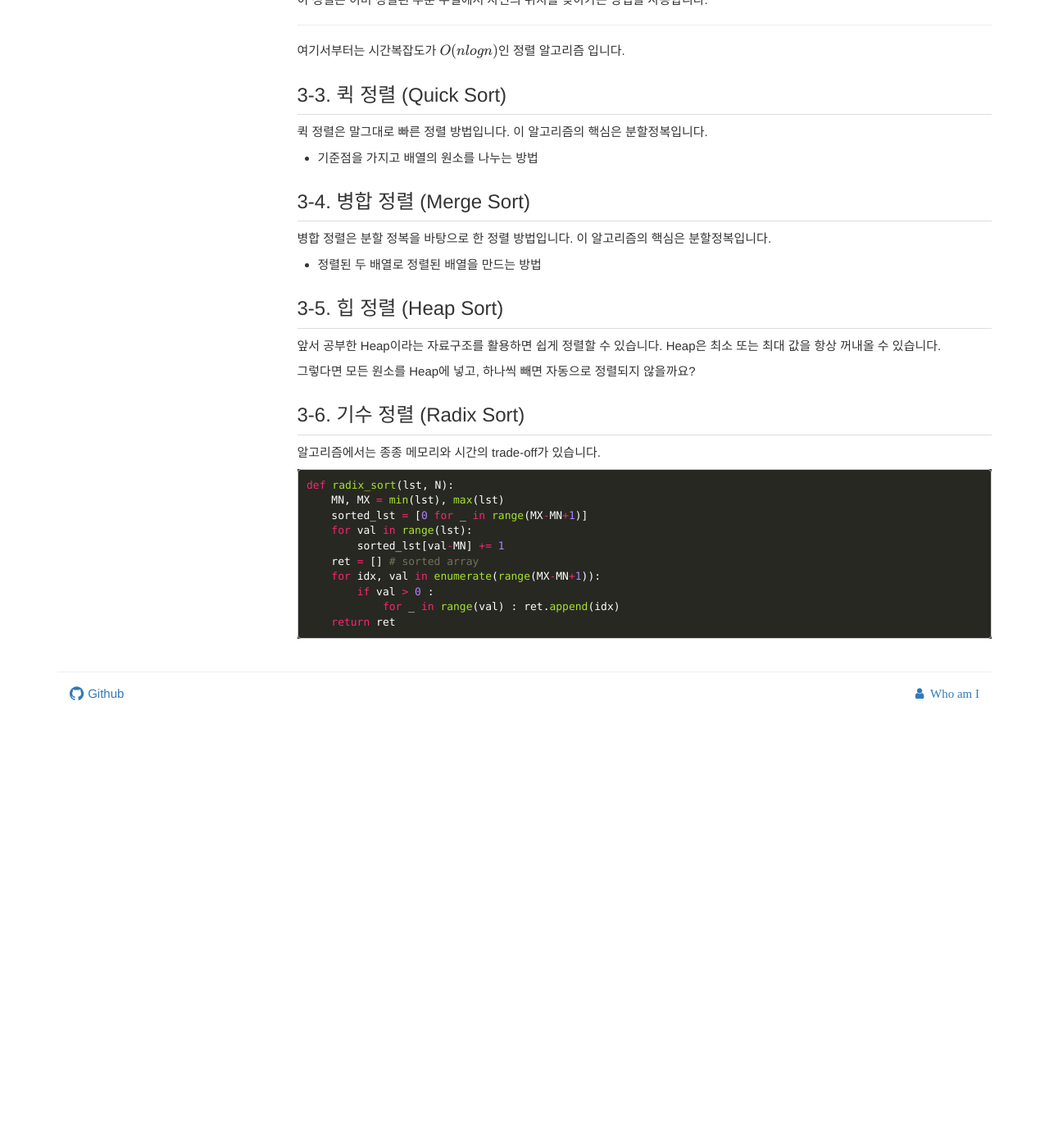
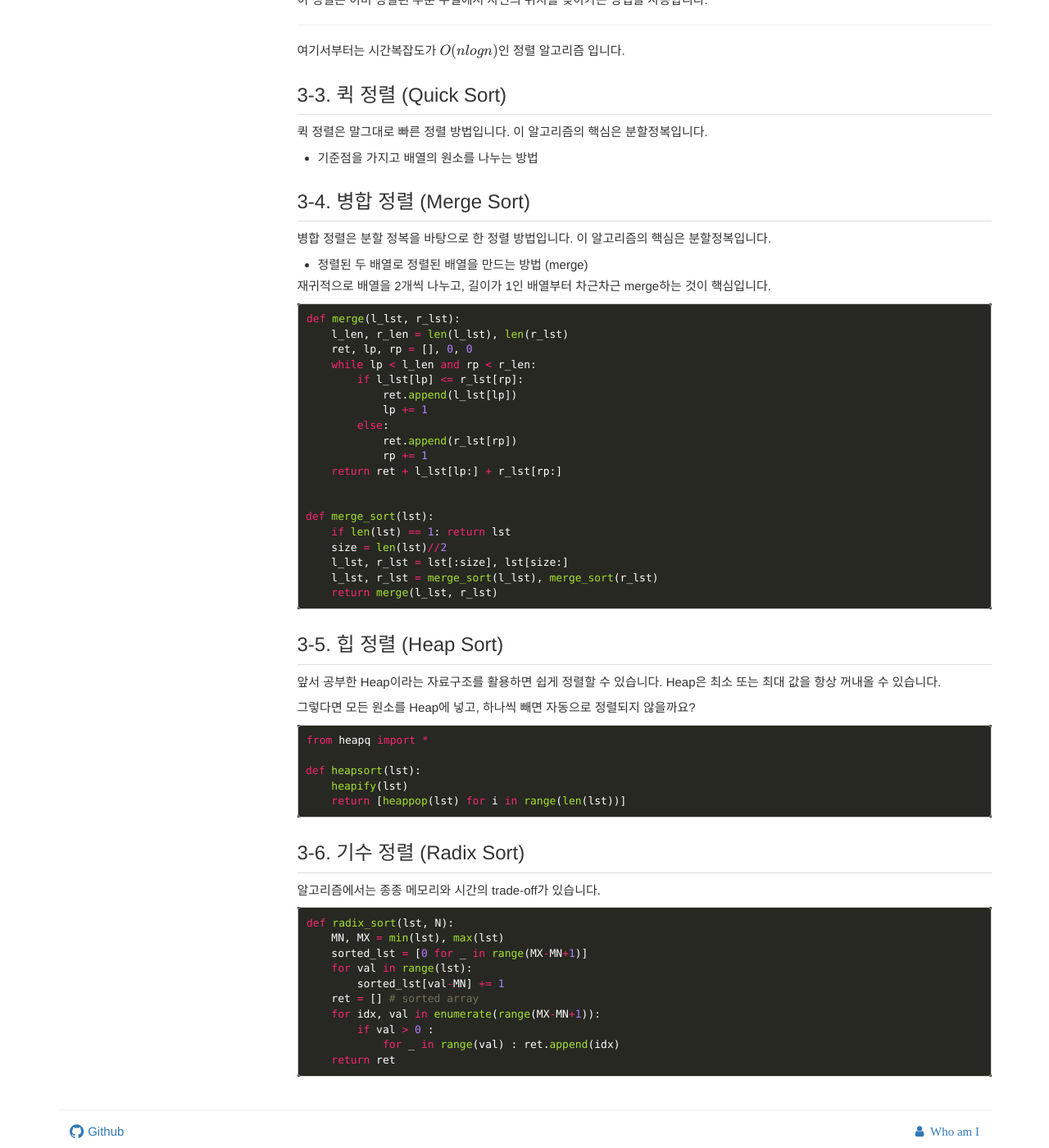
Before and after one commit to subinium/Algorithm, a Jekyll site: the page built from docs/chapter03/3.md, in a window 1280 px wide and 1400 px high, scrolled down 973 px. Shown: the whole window at 82% size. Built offline with Jekyll 4.4.1, drawn with Linux system fonts in a browser that asks for light colours; nearby versions of some CDN libraries; library files that are not in the unit come from our copies; formulas are drawn with MathJax 3; comment, search, counter and statistics services are not loaded; before the commit the page ends 1839 px from its top, so only the background shows below that.

Commit message:
merge sort + heap sort code upload

````diff
--- a/docs/chapter03/3.md
+++ b/docs/chapter03/3.md
@@ -61,7 +61,31 @@ def selection_sort(lst, N):
 
 병합 정렬은 분할 정복을 바탕으로 한 정렬 방법입니다. 이 알고리즘의 핵심은 분할정복입니다.
 
-- 정렬된 두 배열로 정렬된 배열을 만드는 방법
+- 정렬된 두 배열로 정렬된 배열을 만드는 방법 (merge)
+
+재귀적으로 배열을 2개씩 나누고, 길이가 1인 배열부터 차근차근 merge하는 것이 핵심입니다.
+
+``` py
+def merge(l_lst, r_lst):
+    l_len, r_len = len(l_lst), len(r_lst)
+    ret, lp, rp = [], 0, 0
+    while lp < l_len and rp < r_len:
+        if l_lst[lp] <= r_lst[rp]:
+            ret.append(l_lst[lp])
+            lp += 1
+        else:
+            ret.append(r_lst[rp])
+            rp += 1
+    return ret + l_lst[lp:] + r_lst[rp:]
+
+
+def merge_sort(lst):
+    if len(lst) == 1: return lst
+    size = len(lst)//2
+    l_lst, r_lst = lst[:size], lst[size:]
+    l_lst, r_lst = merge_sort(l_lst), merge_sort(r_lst)
+    return merge(l_lst, r_lst)
+```
 
 ## 3-5. 힙 정렬 (Heap Sort)
 
@@ -69,6 +93,15 @@ def selection_sort(lst, N):
 Heap은 최소 또는 최대 값을 항상 꺼내올 수 있습니다.
 
 그렇다면 모든 원소를 Heap에 넣고, 하나씩 빼면 자동으로 정렬되지 않을까요?
+
+``` py
+from heapq import *
+
+def heapsort(lst):
+    heapify(lst)
+    return [heappop(lst) for i in range(len(lst))]
+```
+
 
 ## 3-6. 기수 정렬 (Radix Sort)
 
````
Also changed, not shown: docs/chapter03/5.md (+0 -1 lines), docs/chapter03/6.md (+1 -1 lines).
